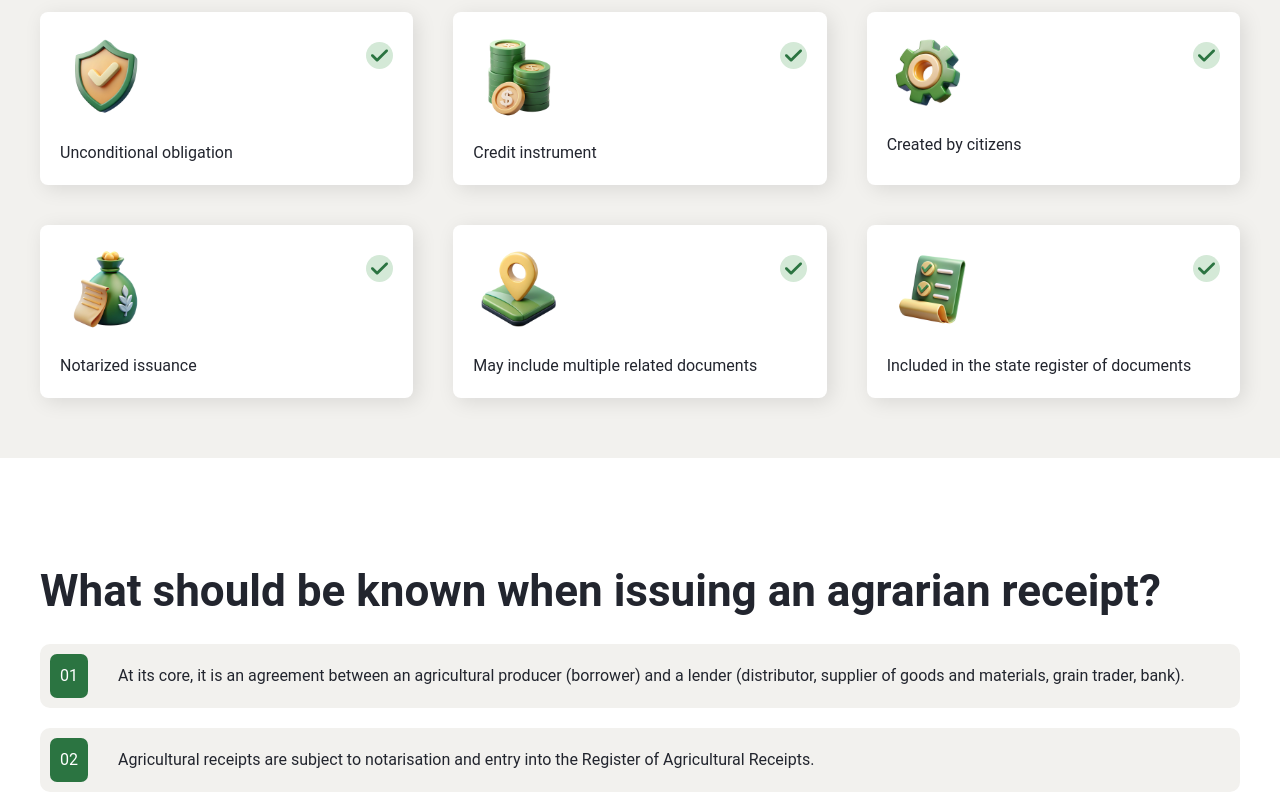
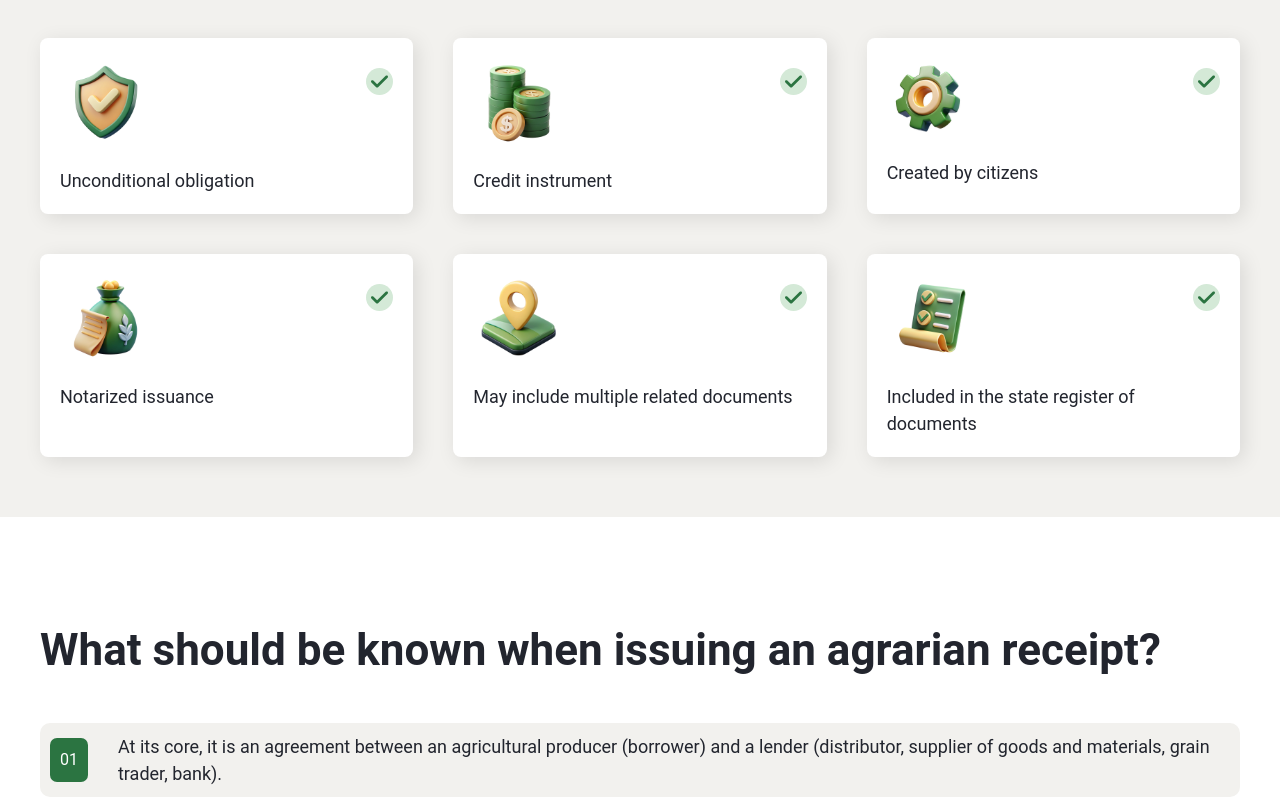
Before and after one commit to ILLIA990/agroregisters-tim, a Next.js app: page /en/knowledge in a window 1280 px wide. Shown: the part 1380-2180 px from the top of the page. Built offline with nearby package versions, Linux system fonts and the light colour scheme.

Commit message:
Home page
Signed-off-by: TimRat2007 <timofeikr2007@gmail.com>

```diff
--- a/src/app/styles/footer.css
+++ b/src/app/styles/footer.css
@@ -2,6 +2,8 @@
     background: #2A2F41;
     padding: 95px 0 0;
     color: #ffffff;
+    padding-top: 80px;
+    padding-bottom: 80px;
 }
 .container-wide {
     max-width: 1200px;
@@ -25,7 +27,7 @@
     align-items: flex-end;
 }
 .footer-title {
-    font-size: 25px;
+    font-size: 24px;
     margin-bottom: 25px;
     color: #fff;
 }
@@ -39,7 +41,7 @@
 }
 .footer-contact-title {
     color: #ffffff;
-    font-size: 25px;
+    font-size: 24px;
     margin-bottom: 10px;
 }
 .footer-contact {
@@ -63,6 +65,7 @@
     border-top: 1px solid #2A2F41;
     padding-top: 20px;
     padding-bottom: 20px;
+    margin-top:60px;
 }
 .footer-dev a {
     color: #ffffff;
--- a/src/app/styles/home.css
+++ b/src/app/styles/home.css
@@ -107,7 +107,13 @@
 }
 .agro-creditor-1 {
     display: flex;
-    justify-content: space-between;
+    justify-content: flex-start;
+    gap: 51px;
+    padding-left: 0px;
+    padding-right: 0px;
+    width: 100%;
+    max-width: 1440px;
+    margin: 0 auto;
 }
 .agro-creditor h1,
 .agro-creditor h2,
@@ -130,14 +136,33 @@
     border-radius: 18px;
     cursor: pointer;
     margin-top: 20px;
+    font-size: 14px;
 }
 .features-list {
     display: grid;
-    gap: 30px;
+    gap: 40px;
     margin-top: 40px;
     grid-template-columns: repeat(2, 1fr);
-    column-gap: 40px;
+    column-gap: 50px;
     grid-row-gap: 40px;
+}
+.agro-wrapper .page-k:has(.features-list) {
+  padding-top: 80px;     /* пространство над заголовком */
+  padding-bottom: 100px;  /* пространство под карточками */
+}
+
+/* расстояние между заголовком и карточками */
+.agro-wrapper .page-k:has(.features-list) h1 {
+  margin-bottom: 50px;
+}
+.agro-wrapper .page-k:has(.cards) {
+  padding-top: 50px;     /* пространство над заголовком */
+  padding-bottom: 50px;  /* пространство под карточками */
+}
+
+/* Отступ между заголовком и карточками */
+.agro-wrapper .page-k:has(.cards) h1 {
+  margin-bottom: 60px; /* можешь регулировать — 40px, 60px, 80px */
 }
 .icon-features-section {
     background-color: #D4E9D7;
@@ -148,8 +173,8 @@
 
 .features-section-card {
     background: #ffffff;
-    border-radius: 8px;
-    padding: 20px;
+    border-radius: 12px;
+    padding: 24px 30px;
     display: flex;
     flex-direction: column;
     box-shadow: 4px 4px 20px 0px #0000001A;
--- a/src/app/styles/style.css
+++ b/src/app/styles/style.css
@@ -2,12 +2,13 @@ h1{
     color: #22252E;
     font-weight: 700;
     font-size: 44px;
-    margin-bottom: 20px;
+    margin-bottom: 40px;
+    width: 700;
 }
 h2{
     color: #22252E;
     font-weight: 400;
-    font-size: 16px;
+    font-size: 18px;
 }
 h3{
     font-weight: 700;
@@ -18,6 +19,7 @@ h4{
     font-weight: 700;
     font-size: 18px;
     color: #2A2F41;
+    line-height: 130%;
 }
 h5 {
     font-weight: 400;
```
